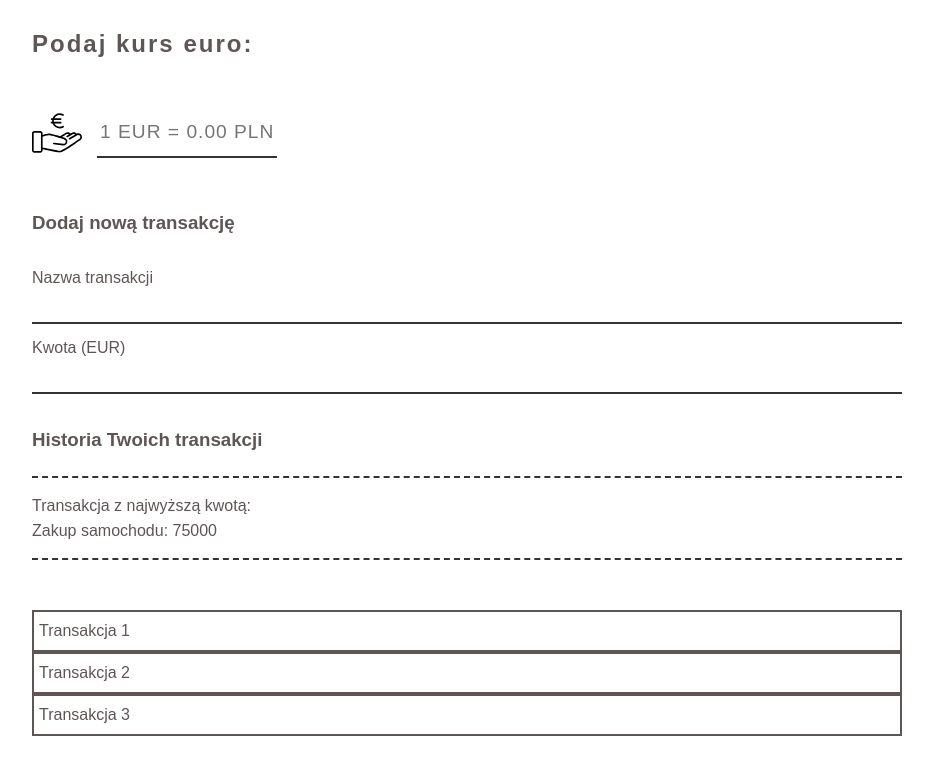
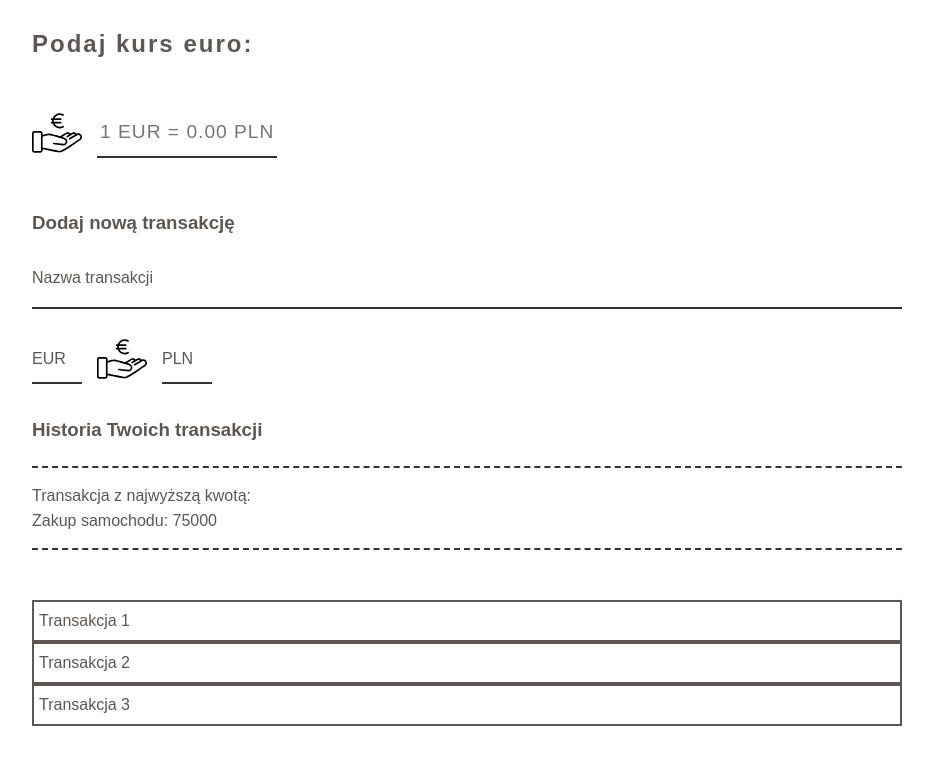
Before and after one commit to pbala794/react-exchange-rate, a React (Create React App) app: page / in a window 1280 px wide. Shown: the top 774 px of the page, without its empty margins (173-1106 px from the left). Built offline with nearby package versions, Linux system fonts and the light colour scheme.

Commit message:
lifting state

```diff
--- a/src/components/App/App.js
+++ b/src/components/App/App.js
@@ -6,10 +6,29 @@ import TransactionList from '../TransactionList/TransactionList';
 import './App.css';
 
 class App extends Component {
+
+    constructor(props) {
+      super(props);
+
+      this.state = {
+        currencyRate: 0
+      };
+      this.handleEurRateInput = this.handleEurRateInput.bind(this);
+
+    }
+
+    handleEurRateInput(inputValue) {
+      this.setState({currencyRate: inputValue}, () => {
+          console.log(this.state);
+      });
+    }
+
     render() {
+      // const currencyRate = this.state.currencyRate;
+
         return(
           <div className="app-container">
-            <CurrencyTransaction />
+            <CurrencyTransaction onInputChange={ this.handleEurRateInput } />
             <TransactionList />
           </div>
         );
--- a/src/components/CurrencyTransation/CurrencyTransaction.css
+++ b/src/components/CurrencyTransation/CurrencyTransaction.css
@@ -43,7 +43,7 @@ h2 {
 }
 
 .transaction-content label {
-    margin: 15px 0;
+    margin: 15px 0 0;
 }
 
 .transaction-content input {
@@ -51,6 +51,45 @@ h2 {
     border: none;
     border-bottom: 2px solid #333;
     padding: 0 3px 5px;
+    /*width: 50px;*/
+}
+
+.exchange-box {
+    display: flex;
+    margin-top: 25px;
+    /*justify-content: space-between;*/
+}
+
+.exchange-box div {
+    position: relative;
+    display: flex;
+    justify-content: space-between;
+}
+
+.exchange-box label {
+    /*border: 1px solid #333;*/
+    height: 100%;
+    margin-top: 0;
+    line-height: 50px;
+    padding-right: 10px;
+    position: absolute;
+    pointer-events: none;
+    left: 0;
+}
+
+.exchange-box input {
+    width: 50px;
+}
+
+.exchange-box input:focus ~ label,
+.exchange-box input:focus ~ valid {
+    font-size: 12px;
+    top: -25px;
+}
+
+.exchange-box img {
+    width: 50px;
+    margin: 0 15px;
 }
 
 /* media queries */
--- a/src/components/CurrencyTransation/CurrencyTransaction.js
+++ b/src/components/CurrencyTransation/CurrencyTransaction.js
@@ -2,6 +2,16 @@ import React, { Component } from 'react';
 import './CurrencyTransaction.css';
 
 class CurrencyTransaction extends Component {
+
+    constructor(props) {
+        super(props);
+
+        this.handleInputChange = this.handleInputChange.bind(this);
+    }
+
+    handleInputChange(e) {
+        this.props.onInputChange(e.target.value);
+    }
 
     render() {
         return (
@@ -10,7 +20,7 @@ class CurrencyTransaction extends Component {
             <h2>Podaj kurs euro:</h2>
             <span className="eur-input">
                 <img src="img/euro.svg" alt="eur-icon" />
-                <input type="text" id="rate" placeholder="1 EUR = 0.00 PLN" pattern="\d+(.\d)?" />
+                <input type="text" id="rate" placeholder="1 EUR = 0.00 PLN" pattern="\d+(.\d)?" onChange={ this.handleInputChange } />
             </span>
 
             <div className="transaction-content">
@@ -18,8 +28,17 @@ class CurrencyTransaction extends Component {
                <form>
                     <label for="name">Nazwa transakcji</label>
                     <input type="text" id="name" />
-                    <label for="amoun">Kwota (EUR)</label>
-                    <input type="text" id="amount" />
+                    <div className="exchange-box">
+                        <div>
+                            <label for="amount-eur">EUR</label>
+                            <input type="text" id="amount" />
+                        </div>
+                        <img src="img/euro.svg" alt="eur-icon" />
+                        <div>
+                            <label for="amount-pln">PLN</label>
+                            <input type="text" id="amount" />
+                        </div>
+                    </div>
                </form>
            </div>
 
```
